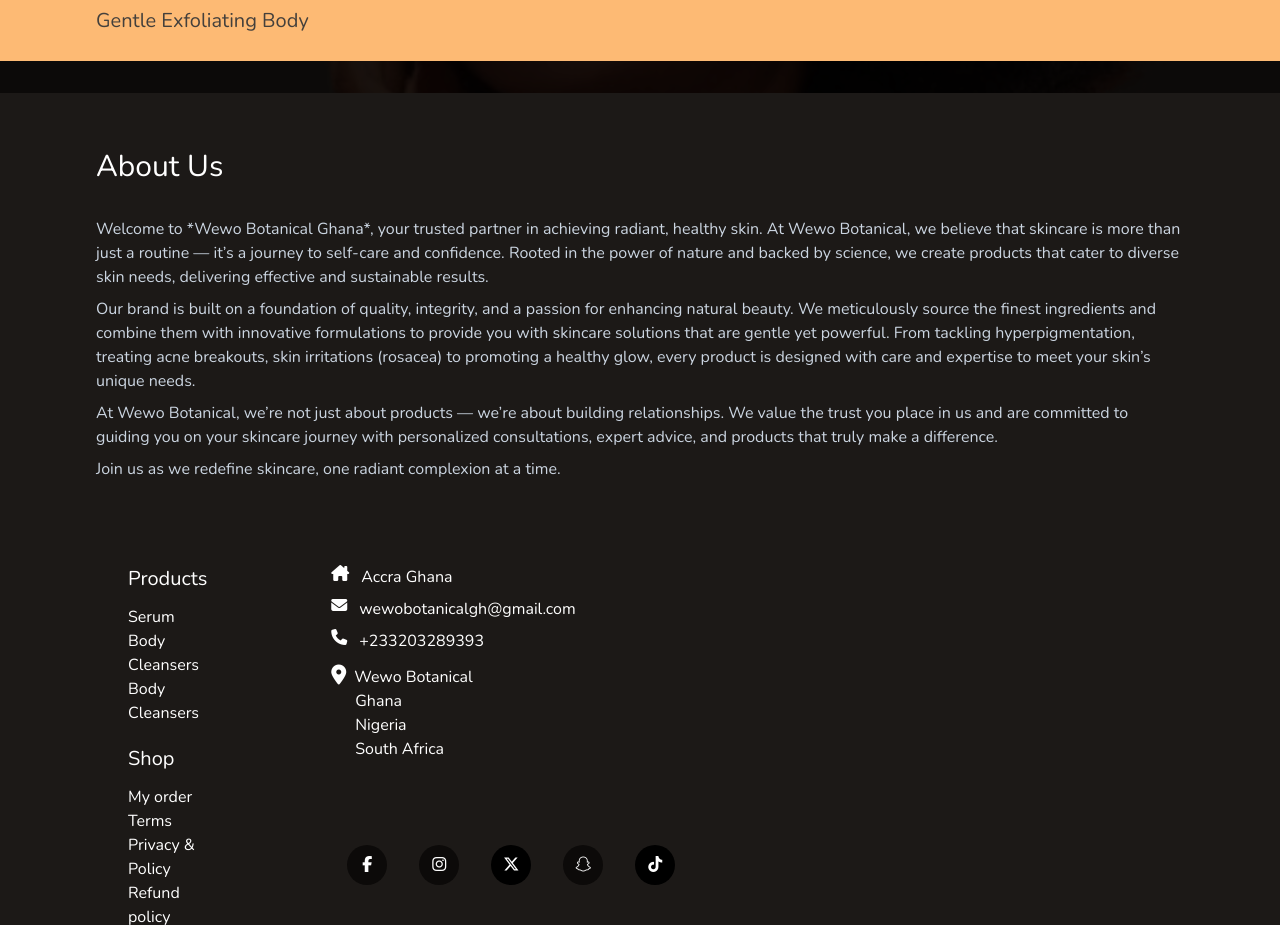
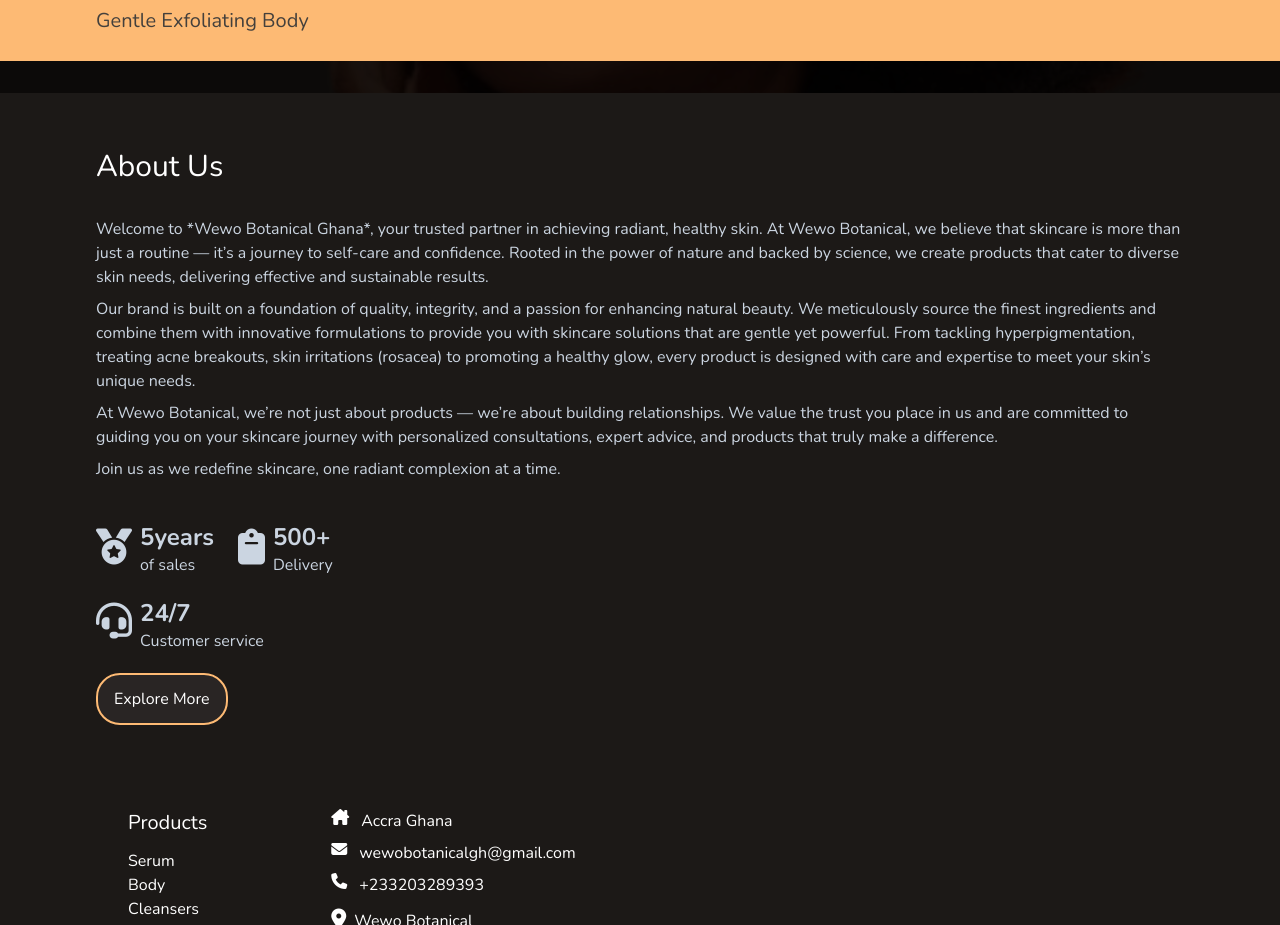
Before and after one commit to aremumatthew/wewo-project, a website: page dist/about.html in a window 1280 px wide. Shown: the part 606-1531 px from the top of the page. Drawn offline with nearby package versions, Linux system fonts and the light colour scheme; files that its build step writes are made by us from their sources.

Commit message:
added icon to the about section

```diff
--- a/dist/about.html
+++ b/dist/about.html
@@ -72,8 +72,8 @@
       <div></div>
     </article>
   </header>
-  <main class="">
-    <section class="bg-stone-900 w-full px-4 pt-7 lg:pt-14 lg:px-24">
+  <main class="bg-stone-900">
+    <section class=" w-full px-4 pt-7 lg:pt-14 lg:px-24">
       <h1 class="text-3xl text-white font-normal pb-8">
         About Us
       </h1>
@@ -91,7 +91,37 @@
             Join us as we redefine skincare, one radiant complexion at a time.
         </p>
       </span>
+    <section class="w-full flex gap-6 pb-5 pt-10">
+      <article class="flex">
+        <i class="fa-solid fa-medal text-slate-300 text-4xl pt-1.5 pr-2"></i>
+        <section>
+          <h2 class="text-2xl text-slate-300 font-bold">5years</h2>
+          <h4 class="text-slate-300">of sales</h4></div>
+        </section>
+      </article>
+
+      <article class="flex">
+        <i class="fa-solid fa-clipboard text-slate-300 text-4xl pr-2 pt-1.5"></i>
+        <section>
+          <h2 class="text-2xl text-slate-300 font-bold">500+</h2>
+          <h4 class="text-slate-300">Delivery</h4>
+        </section>
+      </article>
     </section>
+
+    <section class="w-full">
+      <article class="pb-5 flex ">
+        <i class="fa-solid fa-headset text-slate-300 text-4xl pr-2 pt-1"></i>
+        <section>
+          <h2 class="text-2xl text-slate-300 font-bold">24/7</h2>
+          <h4 class="text-slate-300">Customer service</h4>
+        </section>
+      </article>
+      <div >
+        <button class="text-white bg-stone-800 px-4 py-3 border-2 border-solid border-orange-300 rounded-3xl"><a href="about.html">Explore More</a></button>
+      </div>
+    </section>
+  </section>
   </main>
   <footer class="bg-stone-900 w-full pt-5">
     <section id="contact" class=" width-full px-3 md:px-32 gap-2 md:gap-28 md:flex md:pt-16">
--- a/dist/index.html
+++ b/dist/index.html
@@ -118,24 +118,33 @@
             Welcome to <strong>Wewo botanical Ghana</strong>, Your trusted partner in achieving radiant, healthy skin. at Wewo Botanical, we believe that skincare is more than just a routine, - it's a journey to self-care and confidence, Rooted in the power of nature and backed by science, we create products that cater to divers skin needs, delivering effective and sustainable results.
           </p>
         </section>
-        <section class="w-full pl-6 flex pt-7 gap-6 pb-3 md:px-12">
-          <div class="">
+        <section class="w-full pl-6 flex pt-7 gap-6 pb-5 md:px-12">
+          <article class="flex">
+            <i class="fa-solid fa-medal text-white text-4xl pt-1.5 pr-2"></i>
+            <section>
               <h2 class="text-2xl text-white font-bold">5years</h2>
               <h4 class="text-white">of sales</h4></div>
-          </div>
+            </section>
+          </article>
 
-          <div>
+          <article class="flex">
+            <i class="fa-solid fa-clipboard text-white text-4xl pr-2 pt-1.5"></i>
+            <section>
               <h2 class="text-2xl text-white font-bold">500+</h2>
               <h4 class="text-white">Delivery</h4>
-          </div>
+            </section>
+          </article>
         </section>
         <section class="w-full md:px-12 pl-6">
-          <div class="pb-5">
+          <article class="pb-5 flex ">
+            <i class="fa-solid fa-headset text-white text-4xl pr-2 pt-1"></i>
+            <section>
               <h2 class="text-2xl text-white font-bold">24/7</h2>
               <h4 class="text-white">Customer service</h4>
-          </div>
+            </section>
+          </article>
           <div >
-            <button class="text-white bg-stone-800 px-4 py-3 border-2 border-solid border-orange-300 rounded-3xl">Explore More</button>
+            <button class="text-white bg-stone-800 px-4 py-3 border-2 border-solid border-orange-300 rounded-3xl"><a href="about.html">Explore More</a></button>
           </div>
         </section>
       </section>
@@ -143,7 +152,7 @@
 
     <article class="width-full bg-stone-800 pb-16 px-3">
       <h2 class="text-center text-nowrap text-white text-2xl font-semibold pt-8 lg:text-4xl pb-3">Our Products</h2>
-      <section class="flex justify-center md:w-1/2 mx-auto pb-8 pt-6 relative">
+      <section class="flex justify-center md:w-2/3 mx-auto pb-8 pt-6 relative">
         <input class=" text-white text-xl bg-transparent border-2 border-solid border-stone-500 h-12 md:h-14 w-full rounded-3xl pr-20 pl-10" type="text" placeholder="search">
         <i class="fa-solid fa-magnifying-glass absolute text-stone-400 text-xl md:text-2xl right-10 top-9 md:top-9 z-10"></i>
       </section>
```
Also changed, not shown: dist/output.css. Lines whose indentation alone changed are shown as unchanged.
